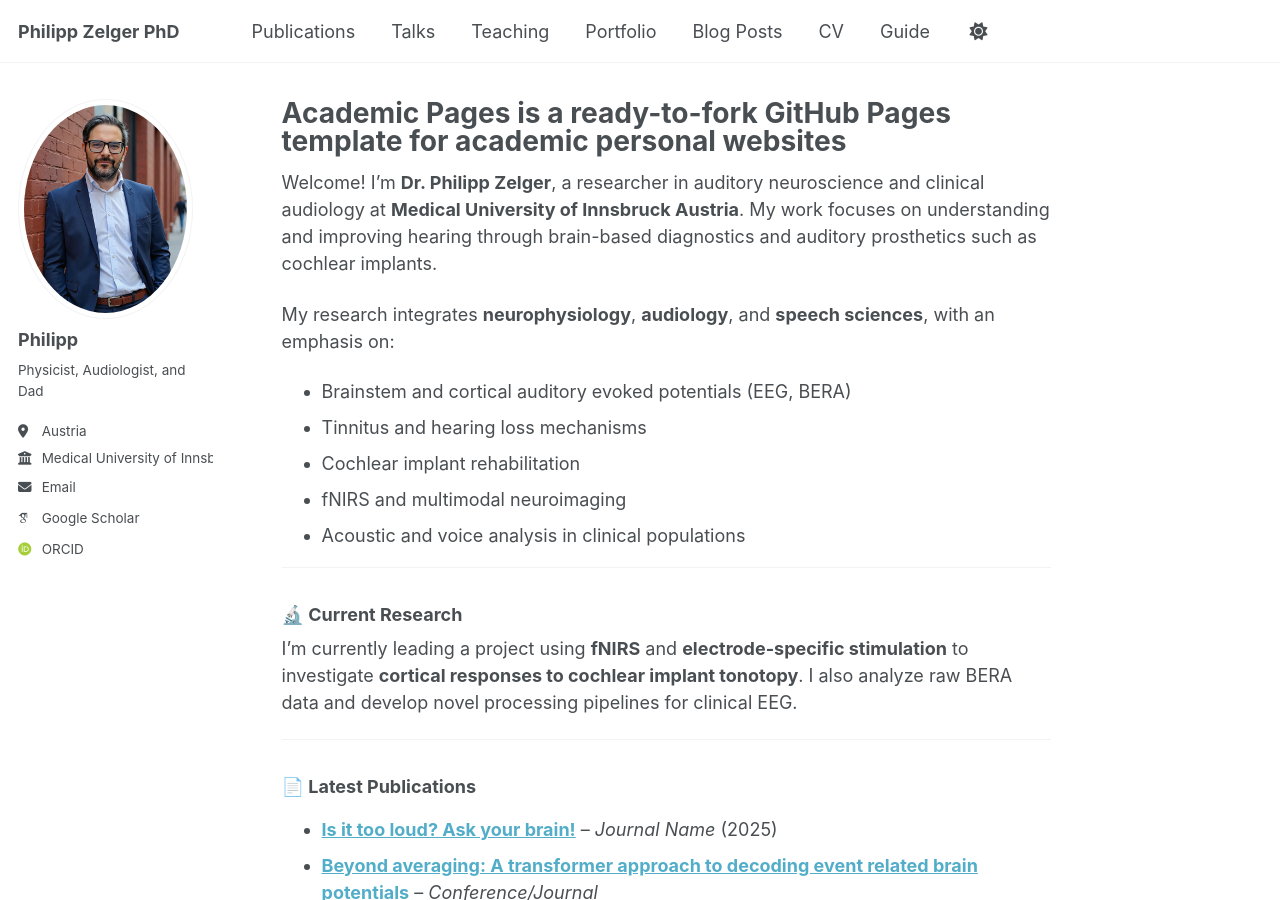
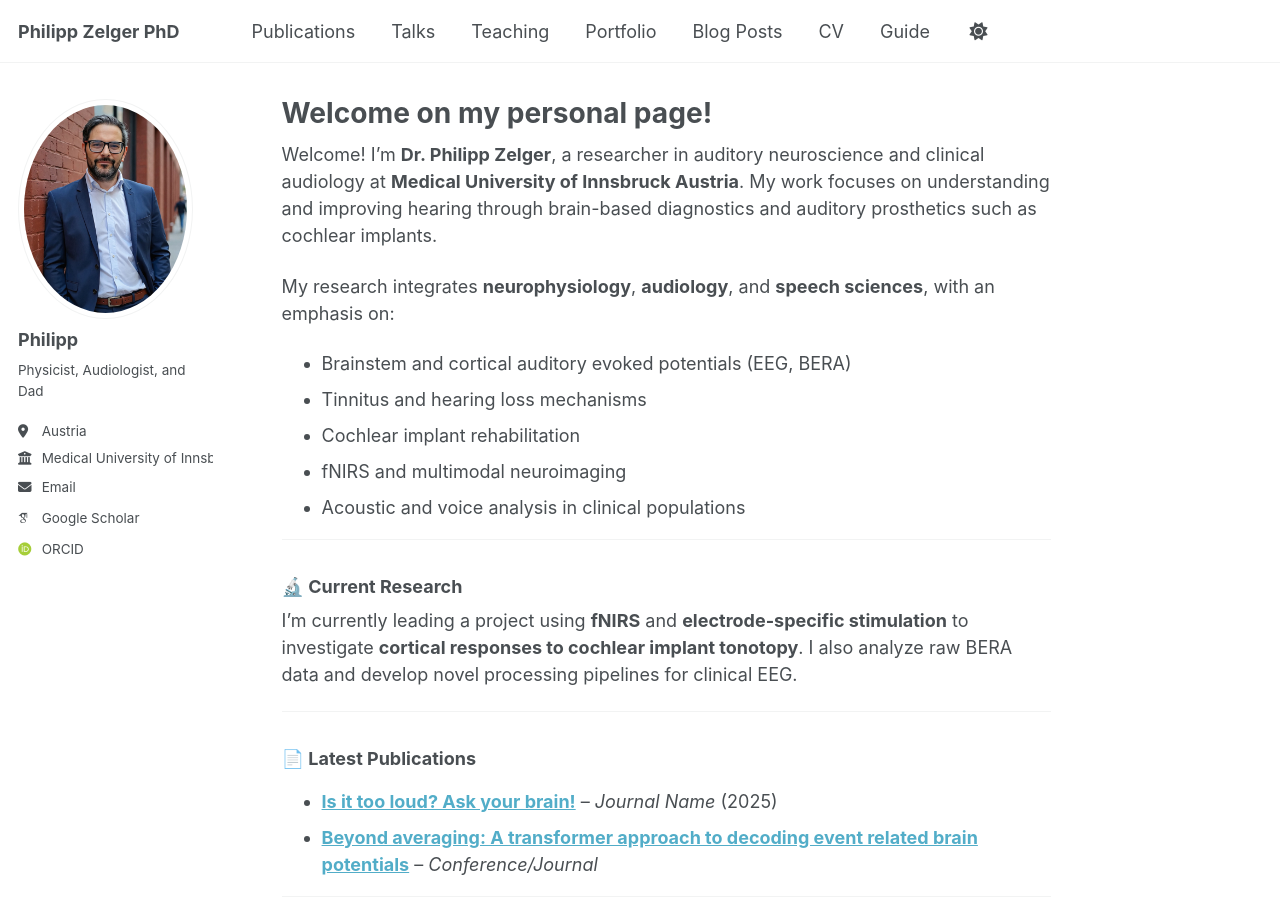
Before and after one commit to Stanissse/AboutMe, a Jekyll site: the page built from _pages/about.md, in a window 1280 px wide and 900 px high. Built offline with Jekyll 4.4.1, drawn with Linux system fonts in a browser that asks for light colours; some web fonts are replaced.

Commit message:
Added titleabout.md

```diff
--- a/_pages/about.md
+++ b/_pages/about.md
@@ -1,6 +1,6 @@
 ---
 permalink: /
-title: "Academic Pages is a ready-to-fork GitHub Pages template for academic personal websites"
+title: "Welcome on my personal page!"
 author_profile: true
 redirect_from:
   - /about/
```
